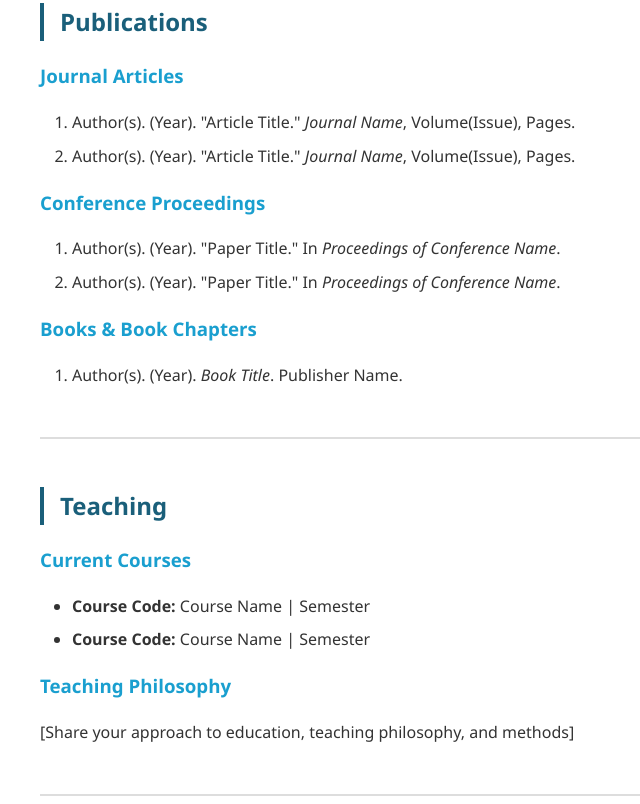
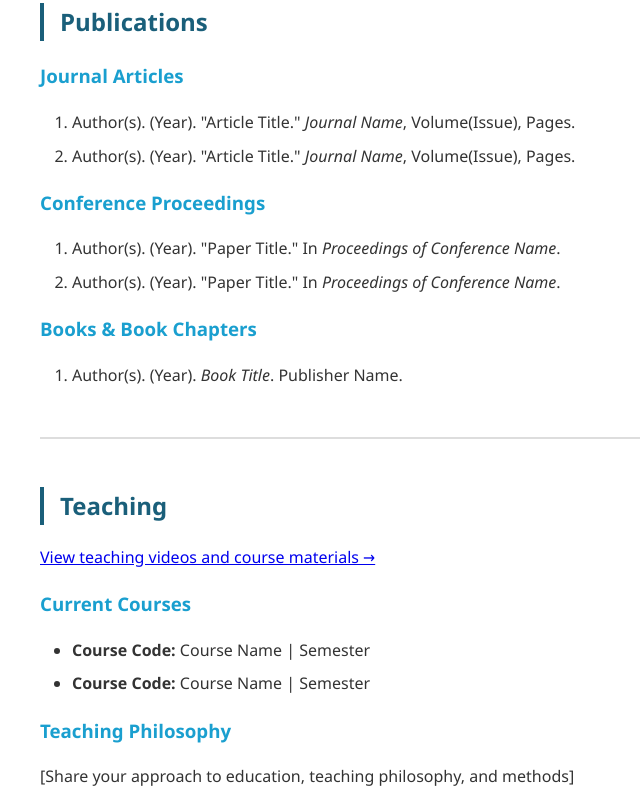
Before and after one commit to isjianhuayu-design/BAI, a plain HTML site: page index.html in a window 1280 px wide. Shown: the part 1933-2737 px from the top of the page, without its empty margins (0-640 px from the left). Drawn offline with Linux system fonts and the light colour scheme.

```diff
--- a/index.html
+++ b/index.html
@@ -110,8 +110,8 @@
       <a href="#education">Education</a>
       <a href="#research">Research</a>
       <a href="#publications">Publications</a>
-      <a href="#teaching">Teaching</a>
       <a href="#contact">Contact</a>
+      <a href="teaching.html">Teaching</a>
     </nav>
 
     <!-- MAIN CONTENT -->
@@ -203,6 +203,11 @@
       <!-- TEACHING SECTION -->
       <section id="teaching">
         <h2>Teaching</h2>
+        <p>
+          <a href="teaching.html"
+            >View teaching videos and course materials →</a
+          >
+        </p>
         <h3>Current Courses</h3>
         <ul>
           <li><strong>Course Code:</strong> Course Name | Semester</li>
```
